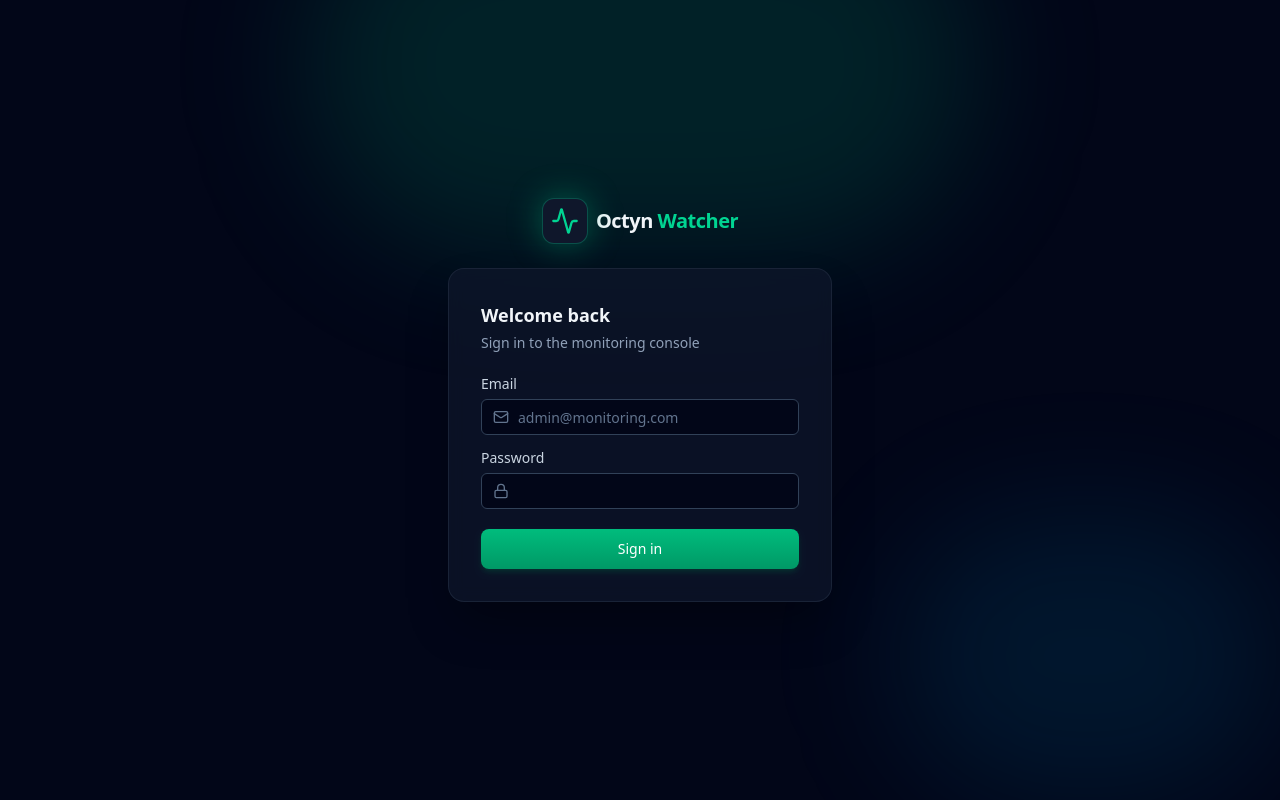
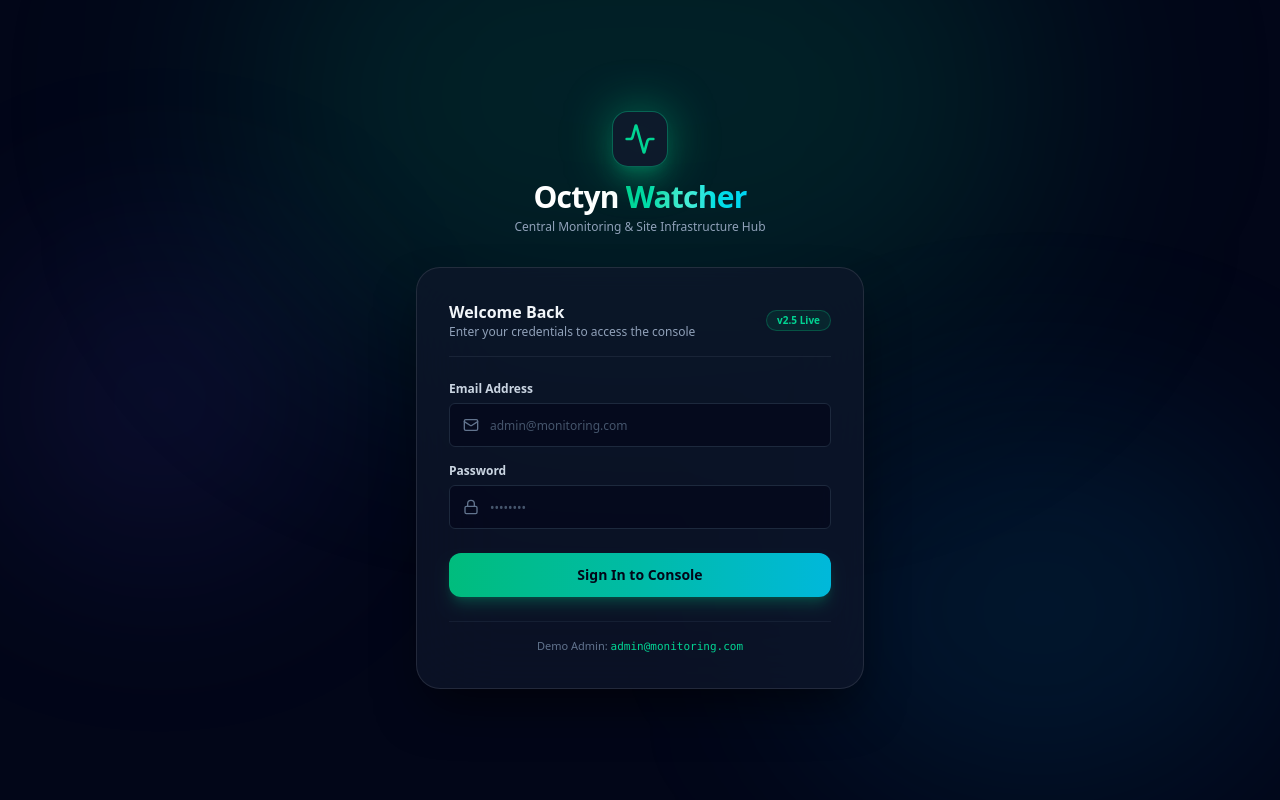
Before and after one commit to Tushar-CodeSpace/central_monitoring_system, a React (Vite) app in the folder frontend/: page /login in a window 1280 px wide. Built offline with nearby package versions, Linux system fonts and the light colour scheme.

Commit message:
feat: implement layout navigation system and initial alerts and login pages

```diff
--- a/frontend/src/components/Layout.tsx
+++ b/frontend/src/components/Layout.tsx
@@ -222,10 +222,20 @@ export default function Layout({ children }: { children: React.ReactNode }) {
             <Clock />
             <div className="hidden h-6 w-px bg-slate-700/70 sm:block" />
             {user && (
-              <div className="hidden min-w-0 flex-col items-end leading-tight sm:flex">
-                <span className="max-w-[12rem] truncate text-xs text-slate-300">{user.email}</span>
-                <span className="text-[10px] uppercase tracking-wide text-slate-500">
-                  {isAdmin ? "admin" : "viewer"}
+              <div className="hidden min-w-0 items-center gap-2 sm:flex">
+                <div className="flex flex-col items-end leading-tight">
+                  <span className="max-w-[12rem] truncate text-xs font-semibold text-slate-200">{user.email}</span>
+                  <span className="text-[10px] text-slate-400 font-medium">Monitoring User</span>
+                </div>
+                <span
+                  className={cn(
+                    "rounded-full px-2 py-0.5 text-[10px] font-bold uppercase tracking-wider border backdrop-blur-md",
+                    isAdmin
+                      ? "border-emerald-500/40 bg-emerald-500/15 text-emerald-300 ring-1 ring-emerald-500/30"
+                      : "border-sky-500/40 bg-sky-500/15 text-sky-300 ring-1 ring-sky-500/30"
+                  )}
+                >
+                  {isAdmin ? "Admin" : "Viewer"}
                 </span>
               </div>
             )}
--- a/frontend/src/pages/Alerts.tsx
+++ b/frontend/src/pages/Alerts.tsx
@@ -64,12 +64,18 @@ export default function Alerts() {
     <div className="flex flex-col gap-6">
       <div className="flex flex-wrap items-center justify-between gap-3">
         <div>
-          <h1 className="text-2xl font-bold tracking-tight">Alert logs</h1>
-          <p className="text-sm text-slate-400">Full history of alerts and warnings</p>
+          <h1 className="text-2xl font-bold tracking-tight text-gradient-sky">Alert Operations Center</h1>
+          <p className="text-sm text-slate-400">Real-time incident log feed & resolution workspace</p>
         </div>
-        <div className="flex gap-1">
+        <div className="flex rounded-full border border-white/10 bg-slate-900/80 p-1 backdrop-blur-md">
           {(["active", "resolved", "all"] as const).map((f) => (
-            <Button key={f} variant={filter === f ? "default" : "ghost"} size="sm" onClick={() => setFilter(f)}>
+            <Button
+              key={f}
+              variant={filter === f ? "default" : "ghost"}
+              size="sm"
+              onClick={() => setFilter(f)}
+              className={filter === f ? "bg-sky-600 font-bold text-white shadow-md shadow-sky-500/20" : "text-slate-400 hover:text-slate-200"}
+            >
               {f.charAt(0).toUpperCase() + f.slice(1)}
             </Button>
           ))}
--- a/frontend/src/pages/Login.tsx
+++ b/frontend/src/pages/Login.tsx
@@ -31,66 +31,101 @@ export default function Login() {
   }
 
   return (
-    <div className="relative flex min-h-screen items-center justify-center overflow-hidden bg-slate-950">
-      <div className="pointer-events-none absolute -top-32 left-1/2 h-96 w-[42rem] -translate-x-1/2 rounded-full bg-emerald-500/15 blur-3xl"></div>
-      <div className="pointer-events-none absolute bottom-0 right-0 h-72 w-96 rounded-full bg-sky-500/10 blur-3xl"></div>
+    <div className="relative flex min-h-screen items-center justify-center overflow-hidden bg-slate-950 p-4 selection:bg-emerald-500/30">
+      {/* Background ambient radial meshes */}
+      <div className="pointer-events-none absolute -top-40 left-1/2 h-[32rem] w-[50rem] -translate-x-1/2 rounded-full bg-emerald-500/15 blur-[120px]"></div>
+      <div className="pointer-events-none absolute bottom-0 right-0 h-96 w-[30rem] rounded-full bg-sky-500/10 blur-[100px]"></div>
+      <div className="pointer-events-none absolute top-1/2 left-0 h-80 w-80 -translate-y-1/2 rounded-full bg-indigo-500/10 blur-[100px]"></div>
 
-      <div className="relative w-full max-w-sm">
-        <div className="mb-6 flex items-center justify-center gap-2">
+      <div className="relative w-full max-w-md">
+        {/* Brand logo & tagline */}
+        <div className="mb-8 flex flex-col items-center gap-3 text-center">
           <div className="relative">
-            <span className="absolute inset-0 rounded-xl bg-emerald-500/40 blur-lg"></span>
-            <div className="relative rounded-xl border border-emerald-400/30 bg-slate-900 p-2">
-              <Activity className="h-7 w-7 text-emerald-400" />
+            <span className="absolute inset-0 rounded-2xl bg-emerald-500/50 blur-xl"></span>
+            <div className="relative flex h-14 w-14 items-center justify-center rounded-2xl border border-emerald-400/40 bg-slate-900/90 shadow-xl shadow-emerald-500/20 backdrop-blur-xl">
+              <Activity className="h-8 w-8 text-emerald-400" />
             </div>
           </div>
-          <span className="text-xl font-semibold tracking-tight">
-            Octyn <span className="text-emerald-400">Watcher</span>
-          </span>
+          <div>
+            <h1 className="text-2xl font-black tracking-tight text-white sm:text-3xl">
+              Octyn <span className="text-gradient-emerald">Watcher</span>
+            </h1>
+            <p className="mt-1 text-xs font-medium text-slate-400">
+              Central Monitoring & Site Infrastructure Hub
+            </p>
+          </div>
         </div>
 
-        <div className="rounded-2xl border border-slate-800/80 bg-slate-900/70 p-8 shadow-2xl shadow-black/40 backdrop-blur">
-          <h1 className="text-lg font-semibold">Welcome back</h1>
-          <p className="mb-6 mt-1 text-sm text-slate-400">Sign in to the monitoring console</p>
+        {/* Login glass card */}
+        <div className="rounded-3xl border border-white/10 bg-slate-900/70 p-8 shadow-2xl shadow-black/60 backdrop-blur-2xl">
+          <div className="mb-6 flex items-center justify-between border-b border-slate-800/80 pb-4">
+            <div>
+              <h2 className="text-base font-bold text-slate-100">Welcome Back</h2>
+              <p className="text-xs text-slate-400">Enter your credentials to access the console</p>
+            </div>
+            <span className="rounded-full border border-emerald-500/30 bg-emerald-500/10 px-2.5 py-0.5 text-[10px] font-bold text-emerald-400">
+              v2.5 Live
+            </span>
+          </div>
 
           <form onSubmit={onSubmit} className="flex flex-col gap-4">
-            <div className="flex flex-col gap-2">
-              <Label htmlFor="email">Email</Label>
+            <div className="flex flex-col gap-1.5">
+              <Label htmlFor="email" className="text-xs font-semibold text-slate-300">
+                Email Address
+              </Label>
               <div className="relative">
-                <Mail className="pointer-events-none absolute left-3 top-1/2 h-4 w-4 -translate-y-1/2 text-slate-500" />
+                <Mail className="pointer-events-none absolute left-3.5 top-1/2 h-4 w-4 -translate-y-1/2 text-slate-500" />
                 <Input
                   id="email"
                   type="email"
                   required
-                  className="pl-9"
+                  className="h-11 border-slate-800 bg-slate-950/60 pl-10 text-xs text-slate-100 outline-none transition-all placeholder:text-slate-600 focus:border-emerald-500 focus:ring-1 focus:ring-emerald-500"
                   value={email}
                   onChange={(e) => setEmail(e.target.value)}
                   placeholder="admin@monitoring.com"
                 />
               </div>
             </div>
-            <div className="flex flex-col gap-2">
-              <Label htmlFor="password">Password</Label>
+
+            <div className="flex flex-col gap-1.5">
+              <Label htmlFor="password" className="text-xs font-semibold text-slate-300">
+                Password
+              </Label>
               <div className="relative">
-                <Lock className="pointer-events-none absolute left-3 top-1/2 h-4 w-4 -translate-y-1/2 text-slate-500" />
+                <Lock className="pointer-events-none absolute left-3.5 top-1/2 h-4 w-4 -translate-y-1/2 text-slate-500" />
                 <Input
                   id="password"
                   type="password"
                   required
-                  className="pl-9"
+                  className="h-11 border-slate-800 bg-slate-950/60 pl-10 text-xs text-slate-100 outline-none transition-all placeholder:text-slate-600 focus:border-emerald-500 focus:ring-1 focus:ring-emerald-500"
                   value={password}
                   onChange={(e) => setPassword(e.target.value)}
+                  placeholder="••••••••"
                 />
               </div>
             </div>
+
             {error && (
-              <p className="rounded-md border border-red-500/30 bg-red-500/10 px-3 py-2 text-sm text-red-300">
+              <div className="rounded-xl border border-red-500/40 bg-red-500/15 p-3 text-xs text-red-300 shadow-sm">
                 {error}
-              </p>
+              </div>
             )}
-            <Button type="submit" disabled={loading} size="lg" className="mt-1">
-              {loading ? "Signing in…" : "Sign in"}
+
+            <Button
+              type="submit"
+              disabled={loading}
+              className="mt-2 h-11 w-full rounded-xl bg-gradient-to-r from-emerald-500 via-teal-500 to-cyan-500 font-bold text-slate-950 shadow-lg shadow-emerald-500/25 transition-all duration-200 hover:from-emerald-400 hover:to-cyan-400 active:scale-95 disabled:opacity-50"
+            >
+              {loading ? "Authenticating…" : "Sign In to Console"}
             </Button>
           </form>
+
+          {/* Quick Demo Credentials Helper */}
+          <div className="mt-6 border-t border-slate-800/60 pt-4 text-center">
+            <p className="text-[11px] font-medium text-slate-500">
+              Demo Admin: <code className="text-emerald-400">admin@monitoring.com</code>
+            </p>
+          </div>
         </div>
       </div>
     </div>
```
